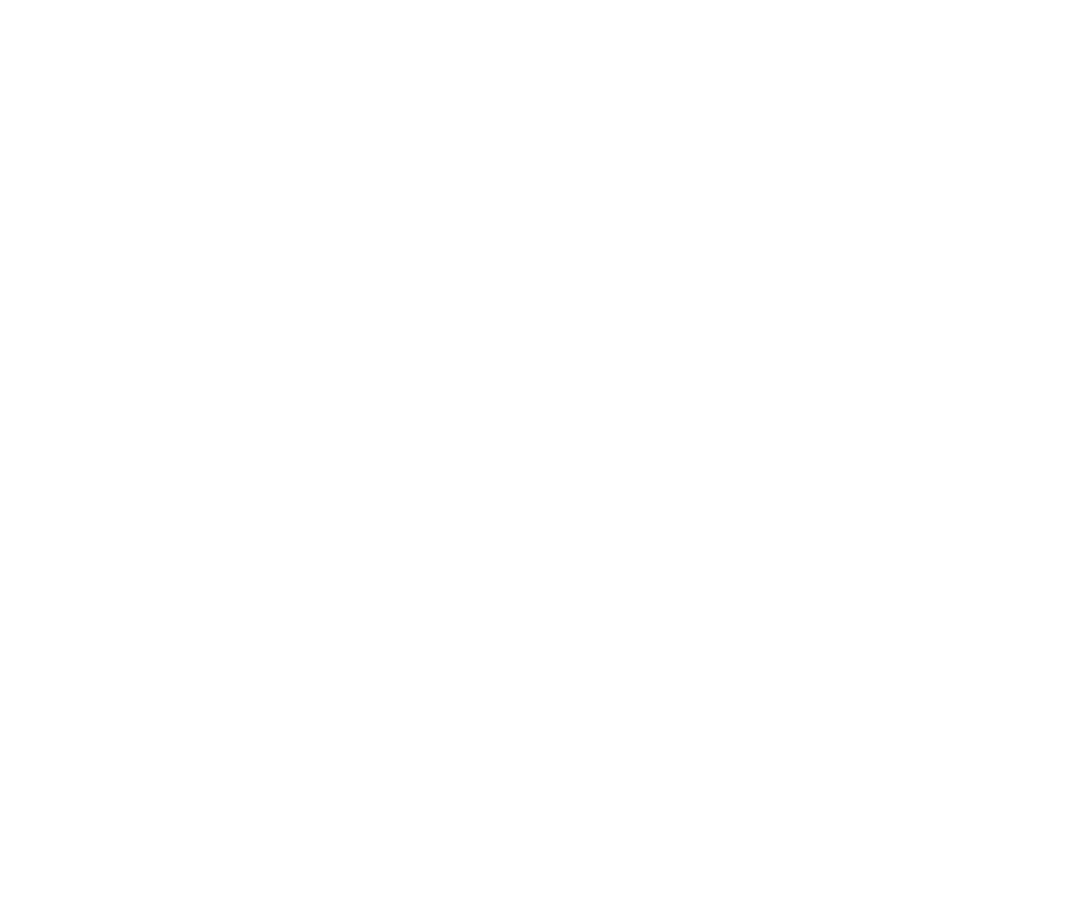
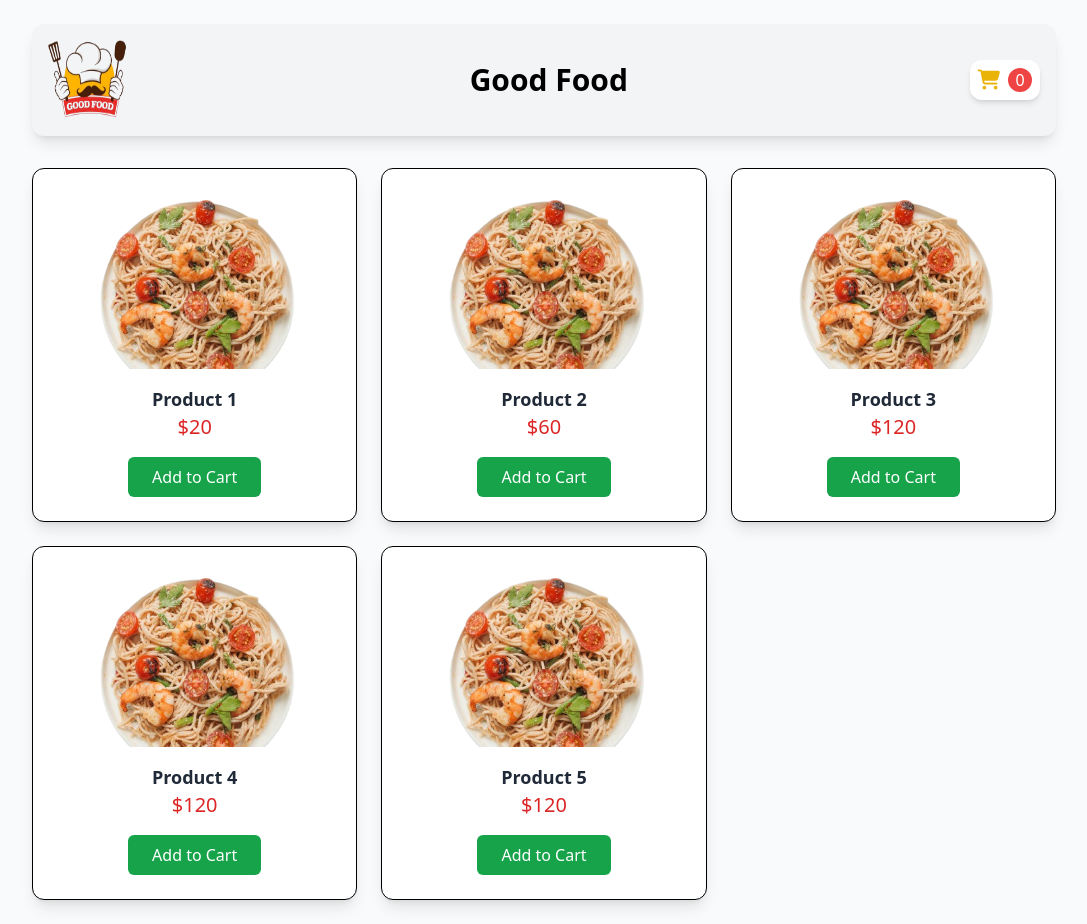
Before and after one commit to RavinduThilinaka/Spring-Boot-Project, a React (Create React App) app in the folder foodsite/: page /food in a window 1280 px wide. Before the commit this address had no page. Shown: the whole page, without its empty margins (96-1183 px from the left). Before the commit the page ends 800 px from the top, so only its background shows below. Built offline with nearby package versions, Linux system fonts and the light colour scheme.

Commit message:
add to food list and cart

```diff
--- a/foodsite/src/App.js
+++ b/foodsite/src/App.js
@@ -17,6 +17,8 @@
 import Role from './component/Register/Role';
 import Admin from './component/Admin/Admin';
 import Supplier from './component/Supplier/Supplier';
+import FoodList from './component/dishes/FoodList';
+import Cart from './component/dishes/Cart';
 
 
 
@@ -43,6 +45,7 @@
               {/* Main page components */}
               <Navbar />
               <Hero />
+              <Cart/>
               <Services />
               <Banner />
               <AppStore />
@@ -58,6 +61,8 @@
         <Route path="/role" element={<Role />} />
         <Route path="/admin" element={<Admin />} />
         <Route path="/supplier" element={<Supplier />} />
+        <Route path="/food" element={<FoodList />} />
+        <Route path="/cart" element={<Cart />} />
         {UserService.adminOnly() && (
           <>
             <Route path="/user" element={<UserManagement />} />
--- /dev/null
+++ b/foodsite/src/component/dishes/Cart.jsx
@@ -0,0 +1,69 @@
+import React, { useState } from 'react';
+import { useNavigate } from 'react-router-dom'; // Use useNavigate instead of useHistory
+import rotateImg from '../../assets/rotate.png'; // Product image
+import Logo from "../../assets/foodlogo.png";
+
+// Sample products for the homepage product section
+const products = [
+  { id: 0, image: rotateImg, title: 'Product 1', price: 20 },
+  { id: 1, image: rotateImg, title: 'Product 2', price: 60 },
+  { id: 2, image: rotateImg, title: 'Product 3', price: 120 },
+];
+
+const Cart = () => {
+  const navigate = useNavigate(); // Initialize navigate for React Router v6
+  const [isLoading, setIsLoading] = useState(false); // Loading state
+
+  // This function is triggered when the "See All" button is clicked
+  const handleSeeAllClick = () => {
+    setIsLoading(true); // Start loading
+
+    // Simulate a loading process (e.g., API call or processing time)
+    setTimeout(() => {
+      setIsLoading(false); // Stop loading
+      navigate('/food'); // Navigate to the food list after loading
+    }, 2000); // Simulate a 2-second loading process
+  };
+
+  return (
+    <div className="home-page flex flex-col items-center bg-white py-10 dark:bg-gray-800 dark:text-white">
+      {/* Product Section */}
+      <div className="product-section w-4/5 mb-12" data-aos="slide-up" data-aos-duration="300">
+        <h2 className="text-2xl font-bold text-center mb-8">Featured Products</h2>
+        <div className="grid grid-cols-3 gap-6">
+          {products.map((product) => (
+            <div
+              key={product.id}
+              className="border border-black p-6 rounded-xl flex flex-col items-center bg-white shadow-lg hover:shadow-xl transform hover:scale-105 transition-all duration-200 cursor-pointer dark:bg-gray-700"
+            >
+              <div className="h-60 w-60 flex items-center justify-center rounded-xl overflow-hidden">
+                <img
+                  src={product.image}
+                  alt={product.title}
+                  className="object-cover h-full w-full transition-transform duration-500 transform hover:scale-110"
+                />
+              </div>
+              <div className="mt-4 flex flex-col items-center text-center">
+                <p className="text-lg font-semibold text-gray-800 dark:text-white">{product.title}</p>
+                <h2 className="text-red-600 text-xl dark:text-white">${product.price}</h2>
+                <button className="bg-green-600 text-white py-2 px-6 rounded-md mt-4 hover:bg-green-700 transition duration-300 transform hover:scale-105">
+                  Add to Cart
+                </button>
+              </div>
+            </div>
+          ))}
+        </div>
+        <div className="flex justify-center mt-8">
+          <button
+            onClick={handleSeeAllClick}
+            className="bg-blue-500 text-white py-2 px-6 rounded-md hover:bg-blue-600 transition duration-300"
+          >
+            {isLoading ? 'Loading...' : 'See All'}
+          </button>
+        </div>
+      </div>
+    </div>
+  );
+};
+
+export default Cart;
--- /dev/null
+++ b/foodsite/src/component/dishes/FoodList.jsx
@@ -0,0 +1,120 @@
+import React, { useState } from 'react';
+import rotateImg from '../../assets/rotate.png';
+import Logo from "../../assets/foodlogo.png";
+const FoodList = () => {
+  const products = [
+    { id: 0, image: rotateImg, title: 'Product 1', price: 20 },
+    { id: 1, image: rotateImg, title: 'Product 2', price: 60 },
+    { id: 2, image: rotateImg, title: 'Product 3', price: 120 },
+    { id: 3, image: rotateImg, title: 'Product 4', price: 120 },
+    { id: 4, image: rotateImg, title: 'Product 5', price: 120 },
+  ];
+
+  const [cart, setCart] = useState([]);
+  const [isCartVisible, setIsCartVisible] = useState(false);
+
+  const addToCart = (product) => {
+    setCart([...cart, product]);
+    setIsCartVisible(true);
+  };
+
+  const removeFromCart = (index) => {
+    const updatedCart = [...cart];
+    updatedCart.splice(index, 1);
+    setCart(updatedCart);
+  };
+
+  const total = cart.reduce((acc, item) => acc + item.price, 0);
+
+  return (
+    <div className="flex flex-col items-center bg-gray-50 min-h-screen py-6">
+      {/* Header */}
+
+      <div className="flex justify-between items-center bg-gray-100 w-4/5 p-4 rounded-xl shadow-lg mb-8">
+      <img src={Logo} alt="" className='w-20 h-20' />
+        <p className="text-3xl font-extrabold ">Good Food</p>
+        <div className="flex items-center bg-white p-2 rounded-xl shadow-md">
+          <i className="fa-solid fa-cart-shopping text-yellow-500 text-xl mr-2"></i>
+          <p className="bg-red-500 text-white rounded-full h-6 w-6 flex items-center justify-center">{cart.length}</p>
+        </div>
+      </div>
+
+      {/* Main Container */}
+      <div className="flex w-4/5 gap-6">
+        {/* Products List */}
+        <div className="grid grid-cols-3 gap-6 w-full">
+          {products.map((product) => (
+            <div
+              key={product.id}
+              className="border border-black p-6 rounded-xl flex flex-col items-center bg-white shadow-lg hover:shadow-xl transform hover:scale-105 transition-all duration-200 cursor-pointer"
+            >
+              <div className="h-44 w-full flex items-center justify-center rounded-xl overflow-hidden">
+                <img
+                  src={product.image}
+                  alt={product.title}
+                  className="object-cover h-full w-full transition-transform duration-500 transform hover:scale-110"
+                />
+              </div>
+              <div className="mt-4 flex flex-col items-center text-center">
+                <p className="text-lg font-semibold text-gray-800">{product.title}</p>
+                <h2 className="text-red-600 text-xl">${product.price}</h2>
+                <button
+                  onClick={() => addToCart(product)}
+                  className="bg-green-600 text-white py-2 px-6 rounded-md mt-4 hover:bg-green-700 transition duration-300 transform hover:scale-105"
+                >
+                  Add to Cart
+                </button>
+              </div>
+            </div>
+          ))}
+        </div>
+
+        {/* Cart Sidebar */}
+        {isCartVisible && (
+          <div className="w-2/5 max-w-sm border p-6 rounded-xl bg-white shadow-lg">
+            <div className="bg-gray-200 p-3 rounded-xl mb-6 text-center">
+              <p className="text-xl font-bold">My Cart</p>
+            </div>
+            <div>
+              {cart.length === 0 ? (
+                <p className="text-center text-gray-500">Your cart is empty</p>
+              ) : (
+                cart.map((item, index) => (
+                  <div
+                    key={index}
+                    className="flex justify-between items-center bg-gray-100 p-3 rounded-lg mb-4 shadow-sm"
+                  >
+                    <div className="flex items-center">
+                      <div className="h-12 w-12 rounded-full border border-yellow-600 flex items-center justify-center">
+                        <img
+                          src={item.image}
+                          alt={item.title}
+                          className="h-10 w-10 rounded-full object-cover"
+                        />
+                      </div>
+                      <p className="text-sm ml-4 text-gray-700">{item.title}</p>
+                    </div>
+                    <div className="flex items-center">
+                      <h2 className="text-lg text-gray-800">${item.price}.00</h2>
+                      <i
+                        className="fa-solid fa-trash text-red-600 cursor-pointer ml-4 hover:text-red-700 transition duration-200"
+                        onClick={() => removeFromCart(index)}
+                      ></i>
+                    </div>
+                  </div>
+                ))
+              )}
+            </div>
+            <div className="flex justify-between mt-4 pt-4 border-t border-gray-300">
+              <h3 className="text-lg font-semibold text-gray-700">Total</h3>
+              <h2 className="text-xl font-bold text-gray-900">${total}.00</h2>
+            </div>
+          </div>
+        )}
+      </div>
+
+    </div>
+  );
+};
+
+export default FoodList;
```
